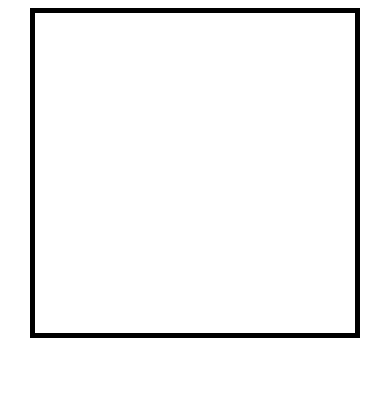
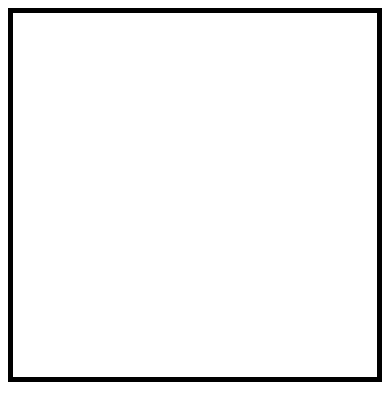
Before and after one commit to AetherFlux/odin-etch-a-sketch, a plain HTML site: page index.html in a window 390 px wide. Drawn offline with Linux system fonts and the light colour scheme.

Commit message:
Make game-board responsive

```diff
--- a/styles.css
+++ b/styles.css
@@ -2,7 +2,14 @@
     display: flex;
     border: 5px solid black;
     margin: 0;
-    width: fit-content;
+    width: 500px;
+    aspect-ratio: 1/1;
+}
+
+#game-board > div {
+    flex-direction: column;
+    display: flex;
+    flex: 1;
 }
 
 .content {
@@ -11,6 +18,5 @@
 }
 
 .cell {
-    height: 20px;
-    width: 20px;
+    flex: 1;
 }
```
